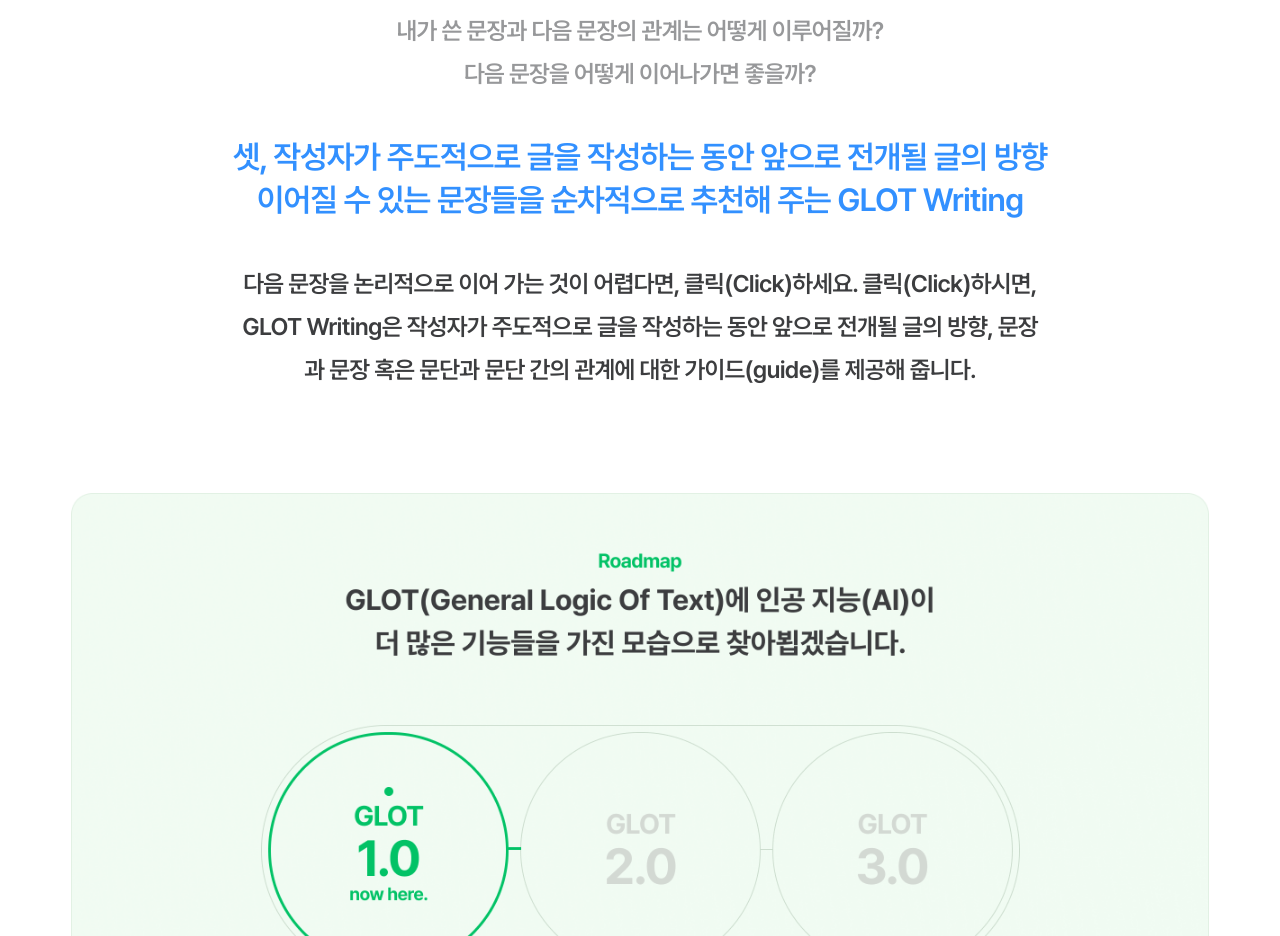
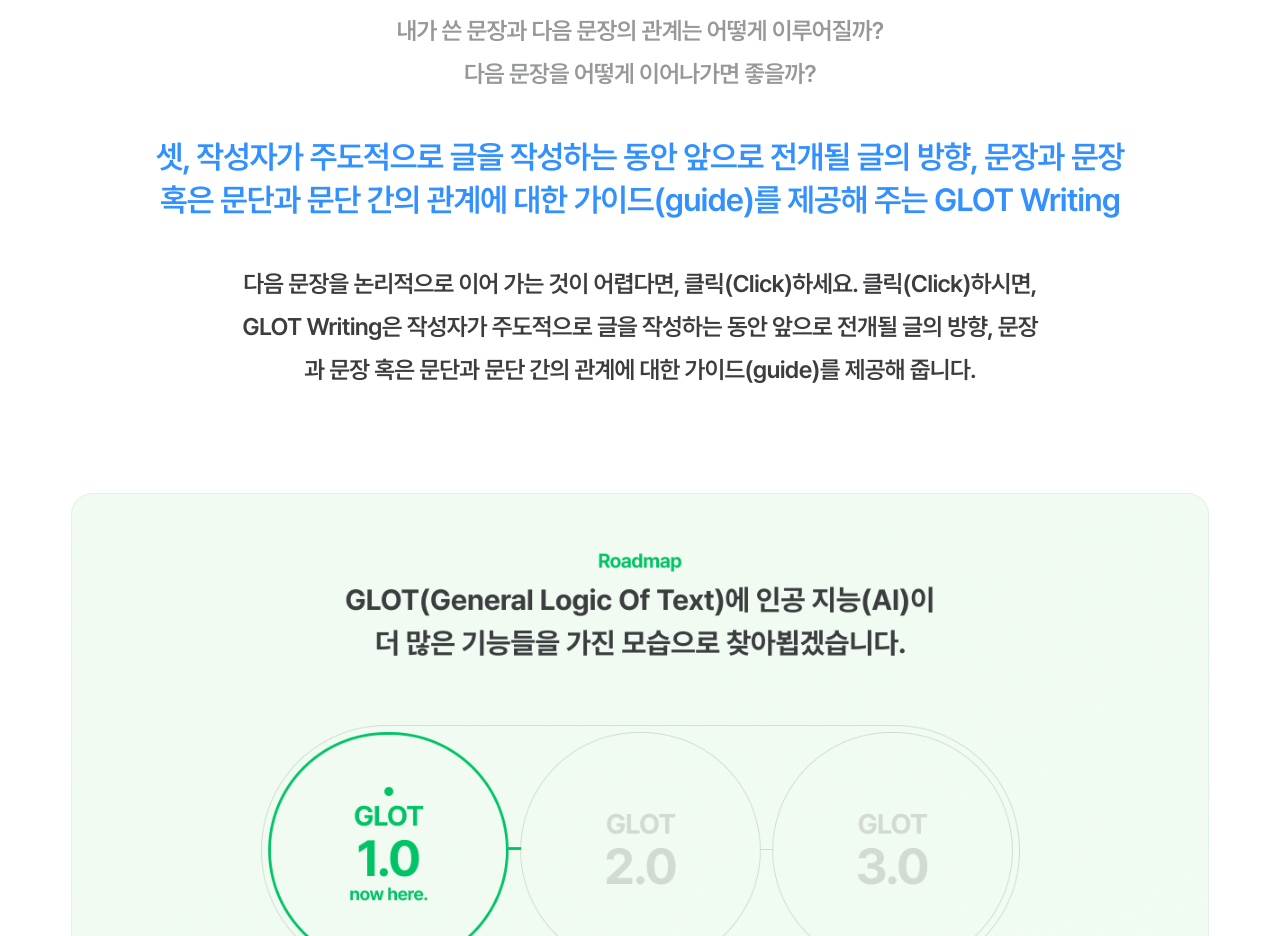
Before and after one commit to Rhetorike21/glot-frontend, a React (Create React App) app: page /glotai in a window 1280 px wide. Shown: the part 1680-2616 px from the top of the page. Built offline with nearby package versions, Linux system fonts and the light colour scheme; what recoil-persist would draw is missing.

Commit message:
feat: 수정

```diff
--- a/src/pages/Main/GlotAi.js
+++ b/src/pages/Main/GlotAi.js
@@ -71,8 +71,8 @@
                             color: 'rgba(50, 144, 255, 1)'
                         }}
                     >
-                        셋, 작성자가 주도적으로 글을 작성하는 동안 앞으로 전개될 글의 방향 {'\n'}
-                        이어질 수 있는 문장들을 순차적으로 추천해 주는 GLOT Writing
+                        셋, 작성자가 주도적으로 글을 작성하는 동안 앞으로 전개될 글의 방향, 문장과 문장{'\n'}
+                        혹은 문단과 문단 간의 관계에 대한 가이드(guide)를 제공해 주는 GLOT Writing
                     </Text>
                     <Text
                         style={{
```
